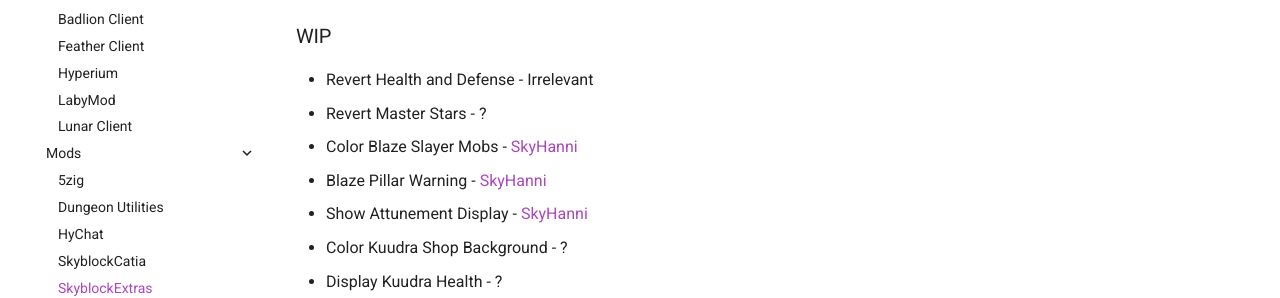
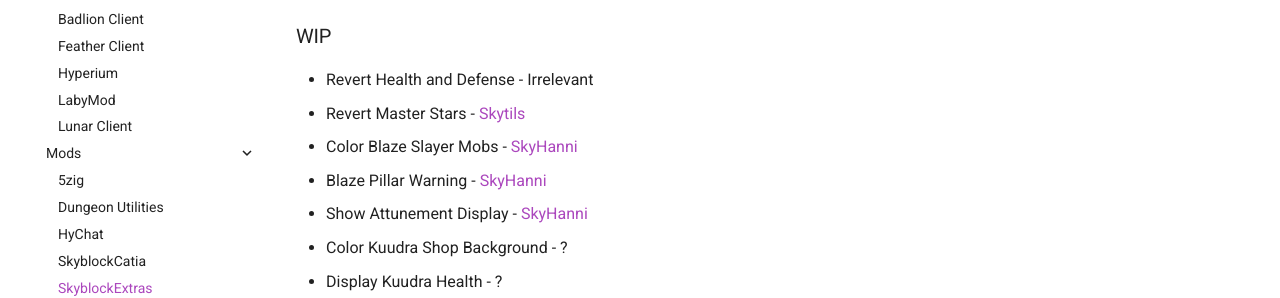
Before and after one commit to MicrocontrollersDev/Alternatives, an MkDocs documentation site: the page built from docs/1.8.9/skyblockextras.md, in a window 1280 px wide and 900 px high, scrolled down 560 px. Shown: the part 156-454 px from the top of the window. Built offline with MkDocs 1.6.1 and Material for MkDocs 9.7.7, drawn with Linux system fonts in a browser that asks for light colours; comment, search, counter and statistics services are not loaded.

Commit message:
fix: add skytils revert master stars

```diff
--- a/docs/1.8.9/skyblockextras.md
+++ b/docs/1.8.9/skyblockextras.md
@@ -32,7 +32,7 @@
 ### WIP
 
 * Revert Health and Defense - Irrelevant
-* Revert Master Stars - ?
+* Revert Master Stars - [Skytils](https://github.com/Skytils/SkytilsMod/releases/latest)
 * Color Blaze Slayer Mobs - [SkyHanni](https://modrinth.com/mod/skyhanni)
 * Blaze Pillar Warning - [SkyHanni](https://modrinth.com/mod/skyhanni)
 * Show Attunement Display - [SkyHanni](https://modrinth.com/mod/skyhanni)
```
